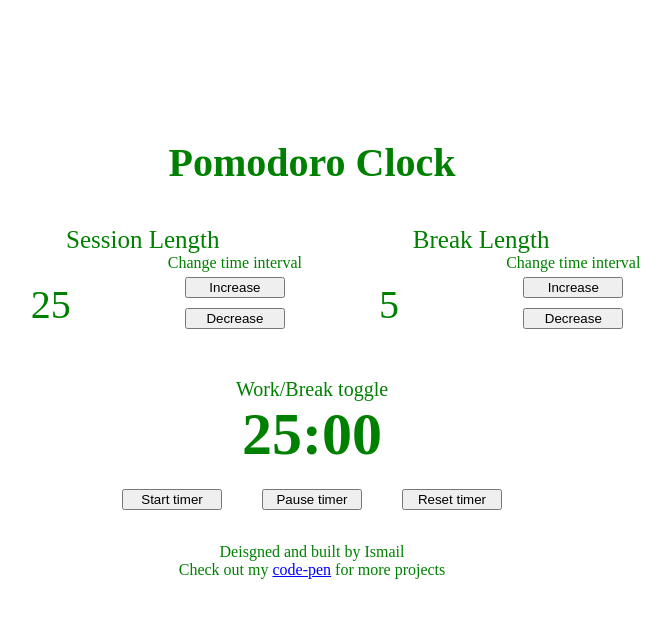
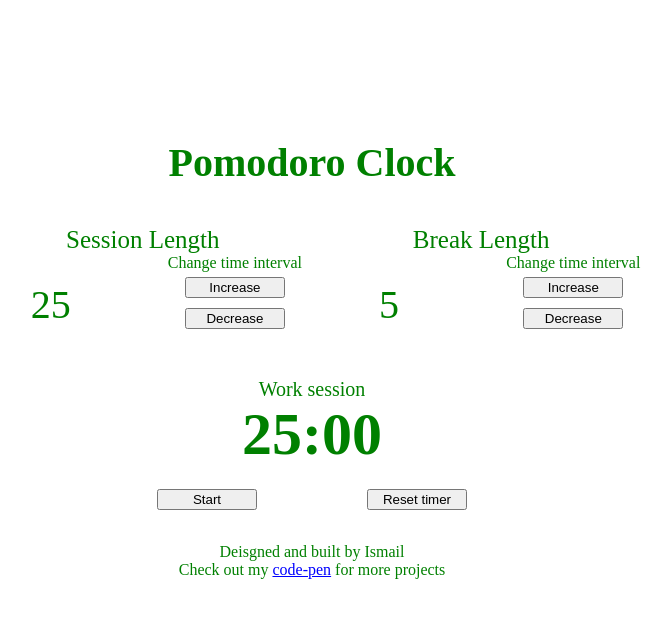
Before and after one commit to Ishi1834/pomodoro-clock, a React (Create React App) app: page / in a window 1280 px wide. Shown: the top 618 px of the page, without its empty margins (328-999 px from the left). Built offline with nearby package versions, Linux system fonts and the light colour scheme.

Commit message:
Everything works except 1- timer cant be reset when it is paused 2- session length time display lags but it uses the correct value when reset

```diff
--- a/src/App.js
+++ b/src/App.js
@@ -1,23 +1,24 @@
 import TimeDisplay from "./Components/TimeDisplay";
 import Work from "./Components/LengthControl/Work";
 import Break from "./Components/LengthControl/Break";
-import Start from "./Components/TimeControl/Start";
-import Pause from "./Components/TimeControl/Pause";
+import StartPause from "./Components/TimeControl/StartPause";
 import Reset from "./Components/TimeControl/Reset";
 import Footer from "./Components/Footer";
-
 import { Component } from "react";
 export class App extends Component {
   constructor(props) {
     super(props);
     this.state = {
+      type: "session",
       workTime: 25,
       breakTime: 5,
       countDownMilli: 0,
       timerState: "",
       timer: false,
+      startpause: false,
     };
   }
+
   render() {
     const handleWork = (someVal) => {
       if (this.state.timer) return;
@@ -39,12 +40,13 @@ export class App extends Component {
         this.setState({ breakTime: this.state.breakTime - 1 });
       }
     };
-
     var countDownTime =
       new Date().getTime() +
-      (this.state.countDownMilli === 0
+      (this.state.countDownMilli !== 0
+        ? this.state.countDownMilli
+        : this.state.type === "session"
         ? this.state.workTime
-        : this.state.countDownMilli) *
+        : this.state.breakTime) *
         60000;
 
     var timer = () => {
@@ -56,18 +58,30 @@ export class App extends Component {
       var seconds = Math.floor((countDown % (1000 * 60)) / 1000);
 
       document.getElementById("time-left").innerHTML = minutes + ":" + seconds;
-      if (countDown < 0) {
+      if (seconds === 0) {
         clearInterval(timerId);
+        if (this.state.type === "session") {
+          this.setState({ type: "break" });
+        } else if (this.state.type === "break") {
+          handleReset();
+        }
       } else if (this.state.timerState === "paused") {
         clearInterval(timerId);
         var countDownConv = (countDown % (1000 * 60 * 60)) / (1000 * 60);
         this.setState({ countDownMilli: countDownConv });
       } else if (this.state.timerState === "reset") {
-        console.log("a reset");
-        clearTimeout(timerId);
+        clearInterval(timerId);
+        this.setState({
+          type: "session",
+          workTime: 25,
+          breakTime: 5,
+          countDownMilli: 0,
+          timerState: this.state.timer === "reset" ? "" : "reset",
+          timer: false,
+          startpause: false,
+        });
         document.getElementById("time-left").innerHTML =
           this.state.workTime + ":00";
-        this.setState({ timerSate: "" });
       }
     };
 
@@ -76,28 +90,26 @@ export class App extends Component {
       timerId = setInterval(timer, 100);
     }
 
-    const timerOn = () => {
-      if (this.state.timer === false) {
+    const timerOnOff = () => {
+      if (this.state.startpause) {
+        this.setState({
+          timer: !this.state.timer,
+          timerState: "paused",
+          startpause: !this.state.startpause,
+        });
+      } else {
         this.setState({
           timer: true,
-          countdownMin: this.state.workTime,
           timerState: "playing",
+          startpause: !this.state.startpause,
         });
       }
     };
-    const timerOff = () => {
-      if (this.state.timer) {
-        this.setState({ timer: false, timerState: "paused" }); // pause resets the timer
-      }
+
+    const handleReset = () => {
+      this.setState({ timerState: "reset" });
     };
-    const handleReset = () => {
-      this.setState({
-        workTime: 25,
-        breakTime: 5,
-        timer: false,
-        timerState: "reset",
-      });
-    };
+
     return (
       <div className="components">
         <div className="web-title">Pomodoro Clock</div>
@@ -107,8 +119,7 @@ export class App extends Component {
         </div>
         <TimeDisplay {...this.state} />
         <div className="bottomcomp">
-          <Start timerOn={timerOn} />
-          <Pause timerOff={timerOff} />
+          <StartPause timerOnOff={timerOnOff} {...this.state} />
           <Reset handleReset={handleReset} />
         </div>
         <Footer className="footer" />
--- a/src/Components/TimeControl/Pause.js
+++ /dev/null
@@ -1,14 +0,0 @@
-import React from "react";
-
-const Pause = (props) => {
-  const handleClick = () => {
-    props.timerOff();
-  };
-  return (
-    <div>
-      <button onClick={handleClick}>Pause timer</button>
-    </div>
-  );
-};
-
-export default Pause;
--- a/src/Components/TimeControl/Start.js
+++ b/src/Components/TimeControl/StartPause.js
@@ -1,16 +1,16 @@
 import React from "react";
 
-const Start = (props) => {
+const StartPause = (props) => {
   const handleClick = () => {
-    props.timerOn();
+    props.timerOnOff();
   };
   return (
     <div>
       <button onClick={handleClick} id="start_stop">
-        Start timer
+        {props.startpause ? "Pause" : "Start"}
       </button>
     </div>
   );
 };
 
-export default Start;
+export default StartPause;
--- a/src/Components/TimeDisplay.js
+++ b/src/Components/TimeDisplay.js
@@ -3,10 +3,12 @@ import React from "react";
 const TimeDisplay = (props) => {
   return (
     <div className="timer">
-      <div id="timer-label">Work/Break toggle</div>
+      <div id="timer-label">
+        {props.type === "session" ? "Work session" : "Break session"}
+      </div>
       <div className="time">
         <div id="time-left">
-          {props.timer ? props.countdownMin : props.workTime}:00
+          {props.type === "session" ? props.workTime : props.breakTime}:00
         </div>
       </div>
     </div>
--- a/src/index.css
+++ b/src/index.css
@@ -65,7 +65,7 @@ button {
 }
 .bottomcomp {
   display: grid;
-  grid-template-columns: 1fr 1fr 1fr;
+  grid-template-columns: 1fr 1fr;
   grid-gap: 20px;
   justify-items: center;
   width: 400px;
--- a/src/index.js
+++ b/src/index.js
@@ -4,12 +4,7 @@ import App from "./App";
 import reportWebVitals from "./reportWebVitals";
 import "./index.css";
 
-ReactDOM.render(
-  <React.StrictMode>
-    <App />
-  </React.StrictMode>,
-  document.getElementById("root")
-);
+ReactDOM.render(<App />, document.getElementById("root")); //removed <React.StrictMode> tags from app, was causing function to be called twice
 // If you want to start measuring performance in your app, pass a function
 // to log results (for example: reportWebVitals(console.log))
 // or send to an analytics endpoint. Learn more: https://bit.ly/CRA-vitals
```
